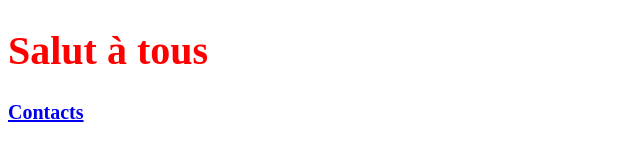
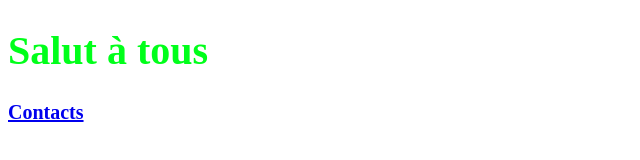
Before and after one commit to aurelien-ephe/formation_git_hello, a plain HTML site: page index.html in a window 1280 px wide. Shown: the whole page, without its empty margins (0-640 px from the left). Drawn offline with Linux system fonts and the light colour scheme.

Commit message:
Passage en vert

```diff
--- a/style.css
+++ b/style.css
@@ -1,5 +1,5 @@
 body{
   font-size: 20px;
-  color: red;
+  color: rgb(0, 255, 26);
   font-weight: bold;
 }
```
